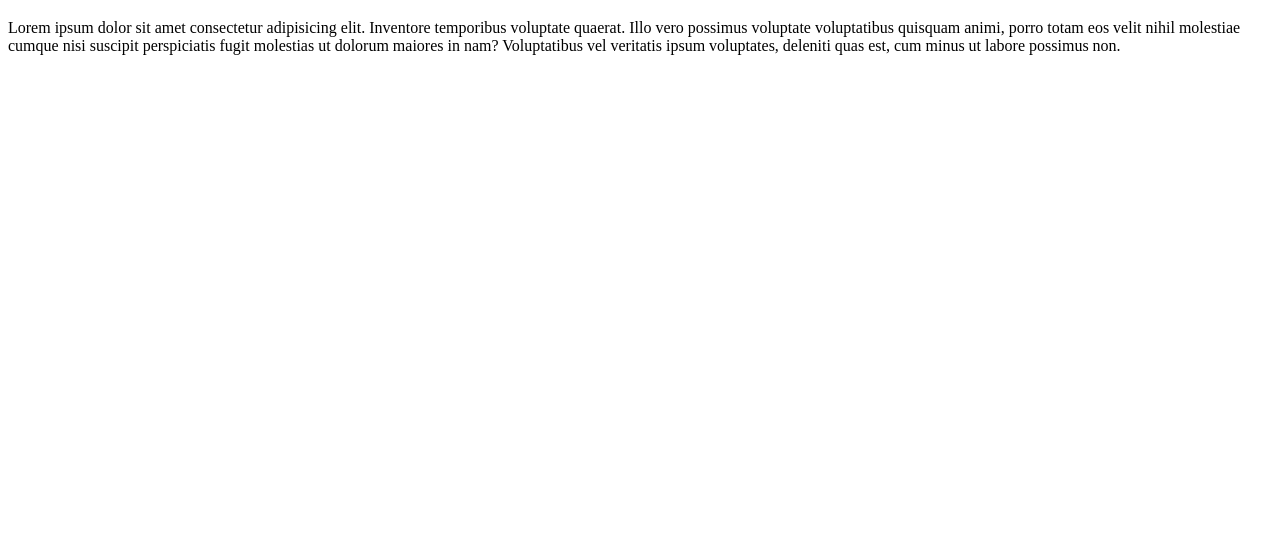
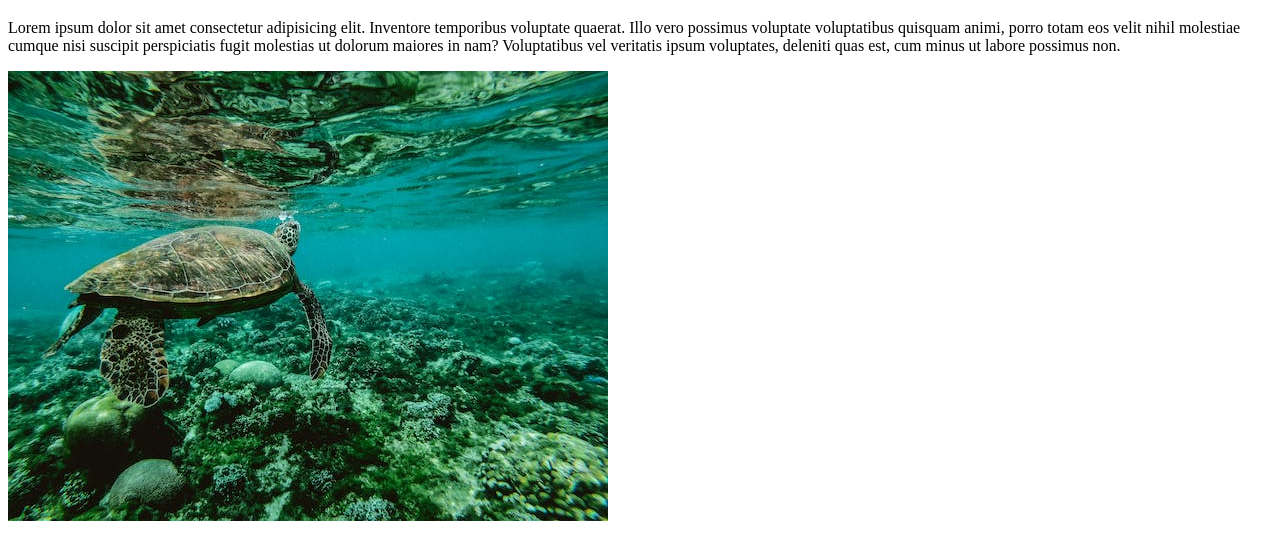
Before and after one commit to BidhanCR/my-third-repo, a plain HTML site: page index.html in a window 1280 px wide. Shown: the part 61-620 px from the top of the page. Drawn offline with Linux system fonts and the light colour scheme.

Commit message:
image added

```diff
--- a/index.html
+++ b/index.html
@@ -9,5 +9,6 @@
 <body>
     <h1>Welcome to Github</h1>
     <p>Lorem ipsum dolor sit amet consectetur adipisicing elit. Inventore temporibus voluptate quaerat. Illo vero possimus voluptate voluptatibus quisquam animi, porro totam eos velit nihil molestiae cumque nisi suscipit perspiciatis fugit molestias ut dolorum maiores in nam? Voluptatibus vel veritatis ipsum voluptates, deleniti quas est, cum minus ut labore possimus non.</p>
+    <img src="pexels-photo-847393.jpeg" alt="">
 </body>
 </html>
```
Also changed, not shown: pexels-photo-847393.jpeg (added).
